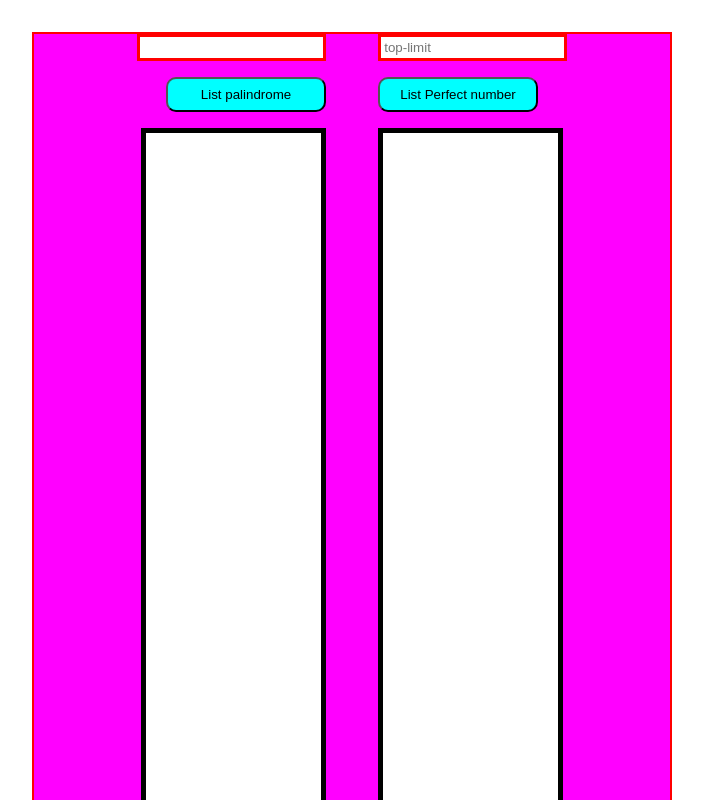
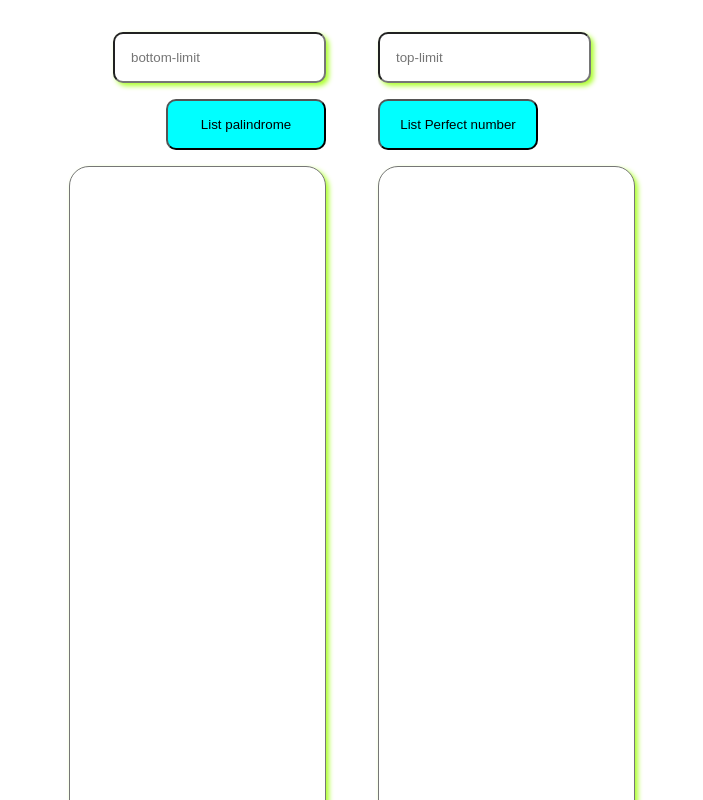
Before and after one commit to ozkan4186/Polindromic-project, a plain HTML site: page index.html in a window 1280 px wide. Shown: the top 800 px of the page, without its empty margins (288-991 px from the left). Drawn offline with Linux system fonts and the light colour scheme.

Commit message:
last css added

```diff
--- a/app.js
+++ b/app.js
@@ -11,15 +11,15 @@ but1.addEventListener("click", () => {
   let a = +in1.value;
   let b = +in2.value;
   for (let i = a; i <= b; i++) {
-    // if (i < 10) {
-    // console.log(i);
-    //   tex1.innerHTML += ` ${+i}                      `;
-    // }
-    //  else {
+
+
+
+
+
     let x = i.toString().split("").reverse().join("");
 
     if (x == i) {
-      tex1.innerHTML += `${+x}                      `;
+      tex1.innerHTML +=  x + "\n"
     }
     // }
   }
@@ -30,8 +30,7 @@ but2.addEventListener("click", () => {
   let b = +in2.value;
   for (let i = a; i <= b; i++) {
     if (perfectNumber(i)) {
-    //   console.log("first");
-      tex2.innerHTML += `${+i}                      `;
+      tex2.innerHTML +=  i + "\n"
     }
   }
 });
--- a/index.html
+++ b/index.html
@@ -10,7 +10,7 @@
   <body>
     <div class="container">
       <div class="inputs">
-        <input class="in1" type="text" name="" id="" />
+        <input class="in1" type="text" name="" id="" placeholder="bottom-limit" />
         <input class="in2" type="text" name="" id="" placeholder="top-limit" />
       </div>
       <div class="buttons">
--- a/style.css
+++ b/style.css
@@ -3,46 +3,39 @@
     padding: 0;
     box-sizing: border-box;
 
+
 }
 .container{
-    width: 50%;
-    height: 50%;
+    width: 40rem;
     margin: 2rem auto;
     letter-spacing: 3rem;
     display: flex;
     flex-direction: column;
     text-align: center;
     gap: 1rem;
-    border: 2px solid red;
-    background-color:fuchsia;
 
-
+}
+input{
+ padding: 1rem;
+ border-radius: 10px;
+ box-shadow: 3px 3px 5px greenyellow;
 }
 textarea{
     resize: none;
     height: 20%;
+    font-size: 1.2rem;
+    border-radius: 20px;
+     box-shadow: 3px 3px 5px greenyellow;
 }
 button{
     background-color: aqua;
     cursor: pointer;
-    padding: 0.5rem;
+    padding: 1rem;
     border-radius: 10px;
-    width: 50px;
-}
-.tex1 , .tex2{
-    border: 5px solid black;
-}
-.in1 , .in2{
-    padding: 0.2rem;
-    border: 3px solid red;
-}
-@media screen and (max-width:700px) {
 
-    .container{
-        width: 100px;
-    }
-    button{
-        width: 50px;
-    }
 
 }
+button:hover{
+    background-color: chartreuse;
+     box-shadow: 3px 3px 5px greenyellow;
+}
```
